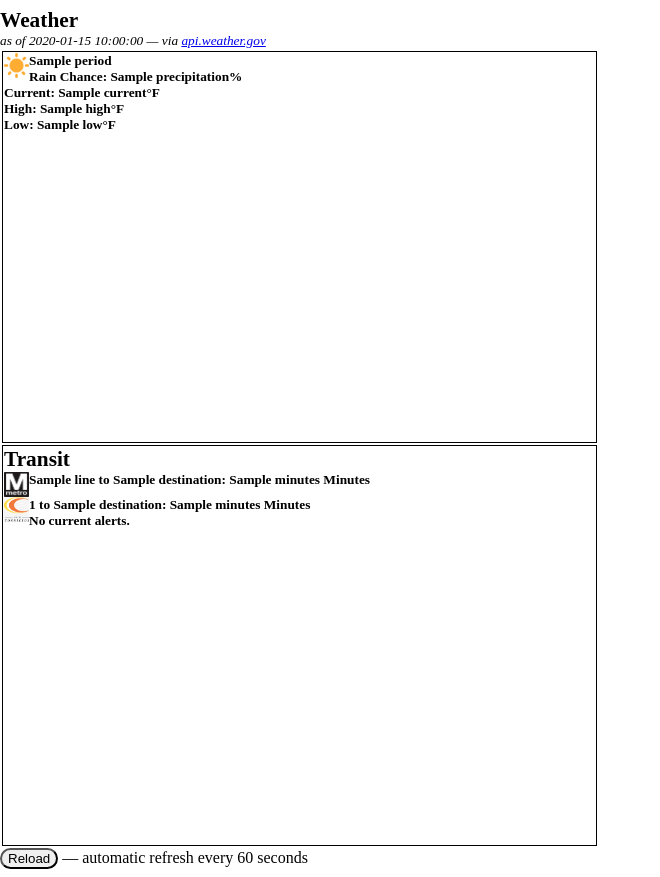
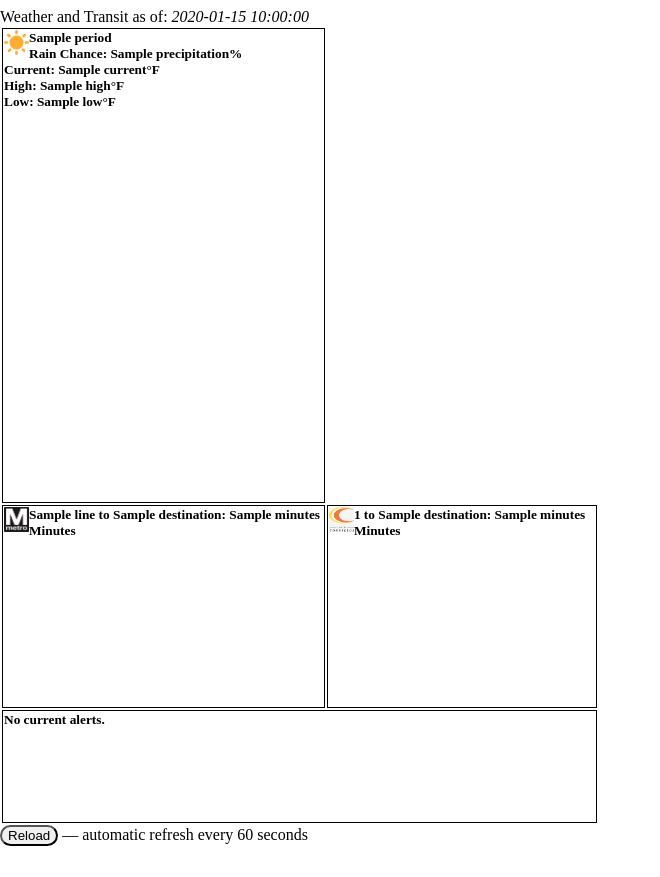
Before and after one commit to clev98/kindle-dashboard, a Flask app: template server/templates/index.html in a window 1280 px wide. Shown: the whole page, without its empty margins (0-660 px from the left). After the commit the page ends 846 px from the top, so only its background shows below. Run offline with Flask 3, Linux system fonts and the light colour scheme; the template is opened without the code that fills it: most values are stand-ins (such as "Sample title", 1, 10 or a date in 2020).

Commit message:
Updating layout to have another column for buses

```diff
--- a/server/server.py
+++ b/server/server.py
@@ -348,4 +348,4 @@ def get_weather():
 
 if __name__ == "__main__":
     load_dotenv()
-    server.run("0.0.0.0", 8080, debug=True)
+    server.run("0.0.0.0", 8080, debug=False)
--- a/server/templates/index.html
+++ b/server/templates/index.html
@@ -8,7 +8,6 @@
 <body style="margin-left: 0px; margin-right: 0px;">
   <table style="width: 599px; height: 799px;">
     <tr>
-      <h1>Weather</h1>
       {% for period in weather_periods %}
       <td colspan="1" id="weather-td">
         <div id="weather-container"></div>
@@ -28,20 +27,33 @@
       </td>
       {% endfor %}
     </tr>
-    <div colspan="2" id="weather-update-time"><i>as of {{ update_time }} &mdash; via <a href="https://api.weather.gov/">api.weather.gov</a></i></div>
+    <div colspan="2" id="update-time">Weather and Transit as of: <i>{{ update_time }}</i></div>
     <tr>
-      <td colspan="2" id="transit-td">
-        <h1>Transit</h1>
+      <td colspan="1" id="transit-td">
         <div id="t-metro-box">
+          {% if metro_times %}
             {% for train in metro_times %}
                 <p><h3><img src="/static/WMATA.png" width="25" height="25"><b>{{ train.line }} to {{ train.destination }}:</b> {{ train.minutes }} Minutes<h3></p>
             {% endfor %}
+          {% else %}
+                <p><h3><img src="/static/WMATA.png" width="25" height="25"><b>No trains :(</b><h3></p>
+          {% endif %}
         </div>
+      </td>
+      <td colspan="1" id="transit-td">
         <div id="t-bus-box">
+          {% if bus_times %}
             {% for bus in bus_times %}
                 <p><h3><img src="/static/fairfax-connector.jpg" width="25" height="25"><b>{{ bus.bus_id }} to {{ bus.destination }}:</b> {{ bus.minutes }} Minutes<h3></p>
             {% endfor %}
+          {% else %}
+                <p><h3><img src="/static/fairfax-connector.jpg" width="25" height="25"><b>No buses :(</b><h3></p>
+          {% endif %}
         </div>
+      </td>
+    </tr>
+    <tr>
+      <td colspan="2" id="transit-alerts-td">
         <div id="t-alert-box">
           {% if alerts %}
               {% for alert in alerts %}
```
Lines whose indentation alone changed are shown as unchanged.
